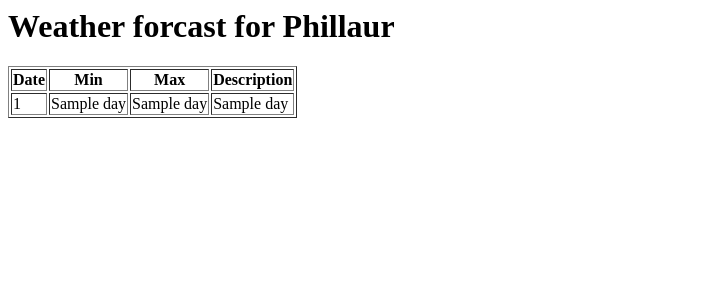
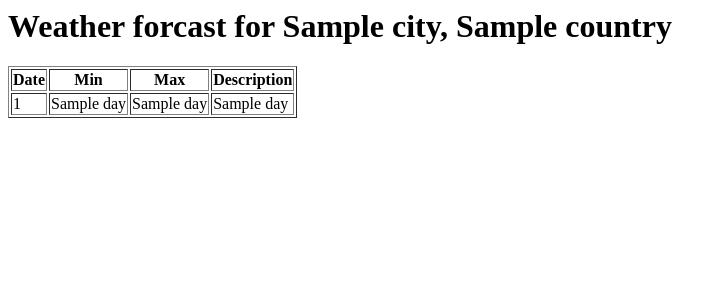
Before and after one commit to chrisjcox79/WeatherApp, a Flask app: template templates/index.html in a window 1280 px wide. Shown: the top 300 px of the page, without its empty margins (0-726 px from the left). Run offline with Flask 2, Linux system fonts and the light colour scheme; the template is opened without the code that fills it: most values are stand-ins (such as "Sample title", 1, 10 or a date in 2020).

Commit message:
pass city from url

```diff
--- a/index.py
+++ b/index.py
@@ -7,14 +7,18 @@ import time
 
 app = Flask(__name__)
 
-def get_weather():
-    url = "http://api.openweathermap.org/data/2.5/forecast/daily?q=Phillaur&cnt=10&mode=json&units=metric&appid=c0d8761ca979157a45651a5c7f12a6be"
+def get_weather(city):
+    url = "http://api.openweathermap.org/data/2.5/forecast/daily?q={}&cnt=10&mode=json&units=metric&appid=c0d8761ca979157a45651a5c7f12a6be".format(city)
     response = urllib2.urlopen(url).read()
     return response
 
 @app.route("/")
-def index():
-    data = json.loads(get_weather())
+@app.route("/<searchCity>")
+def index(searchCity="Philaur"):
+    data = json.loads(get_weather(searchCity))
+    city = data["city"]["name"]
+    country = data["city"]["country"]
+
     forcast_list = []
     for d in data.get("list"):
         day = time.strftime('%d %B', time.localtime(d.get('dt')))
@@ -22,10 +26,7 @@ def index():
         maxi = d.get("temp").get("max")
         desc = d.get("weather")[0].get("description")
         forcast_list.append((day, mini, maxi, desc))
-    return render_template("index.html", forcast_list=forcast_list)
-
-def goodbye():
-    return "Goodbye, World"
+    return render_template("index.html", forcast_list=forcast_list, city=city, country=country)
 
 @app.route("/hello/<name>/<int:age>")
 def hello_name(name, age):
--- a/templates/index.html
+++ b/templates/index.html
@@ -3,7 +3,7 @@
 		<title>My Weather App</title>
 	</head>
 	<body>
-		<h1>Weather forcast for Phillaur</h1>
+		<h1>Weather forcast for {{ city }}, {{ country }} </h1>
 		<table border = "1">
 			<tr>
 				<th> Date</th><th>Min</th><th>Max</th>
```
